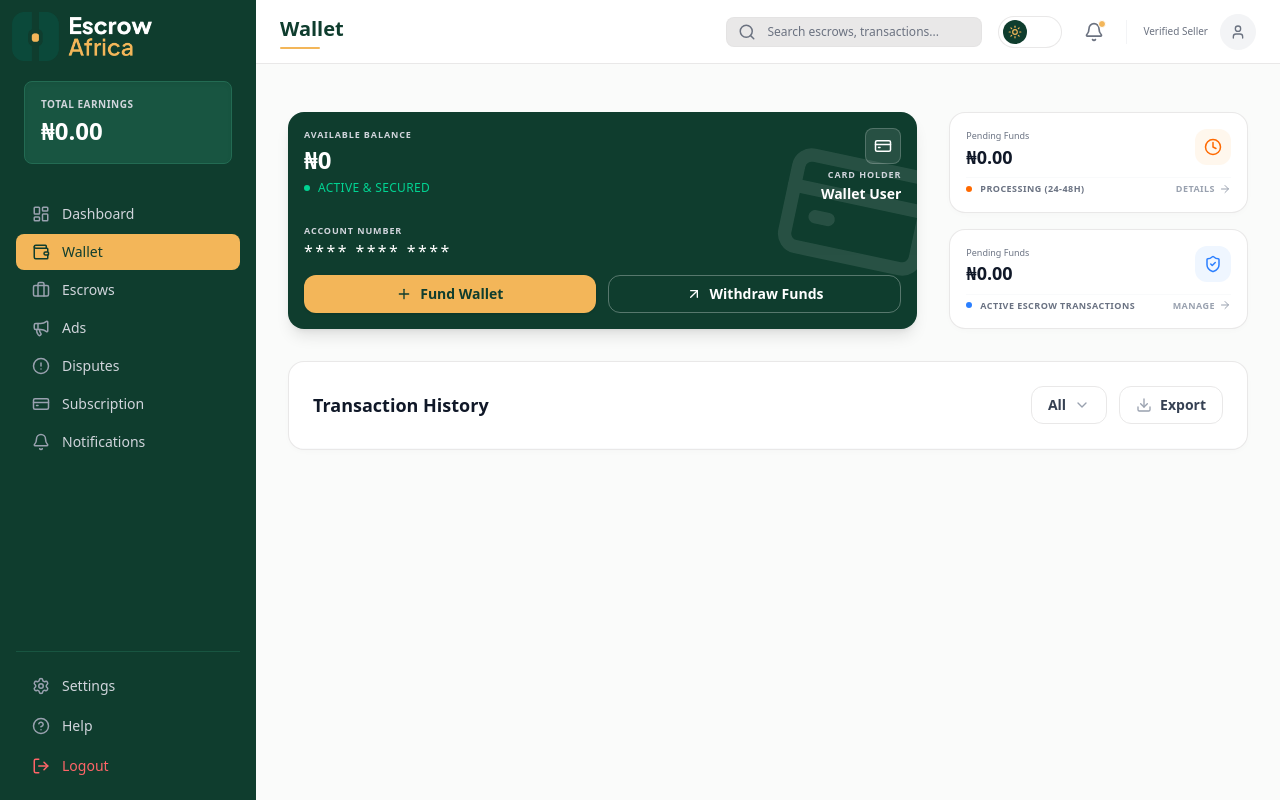
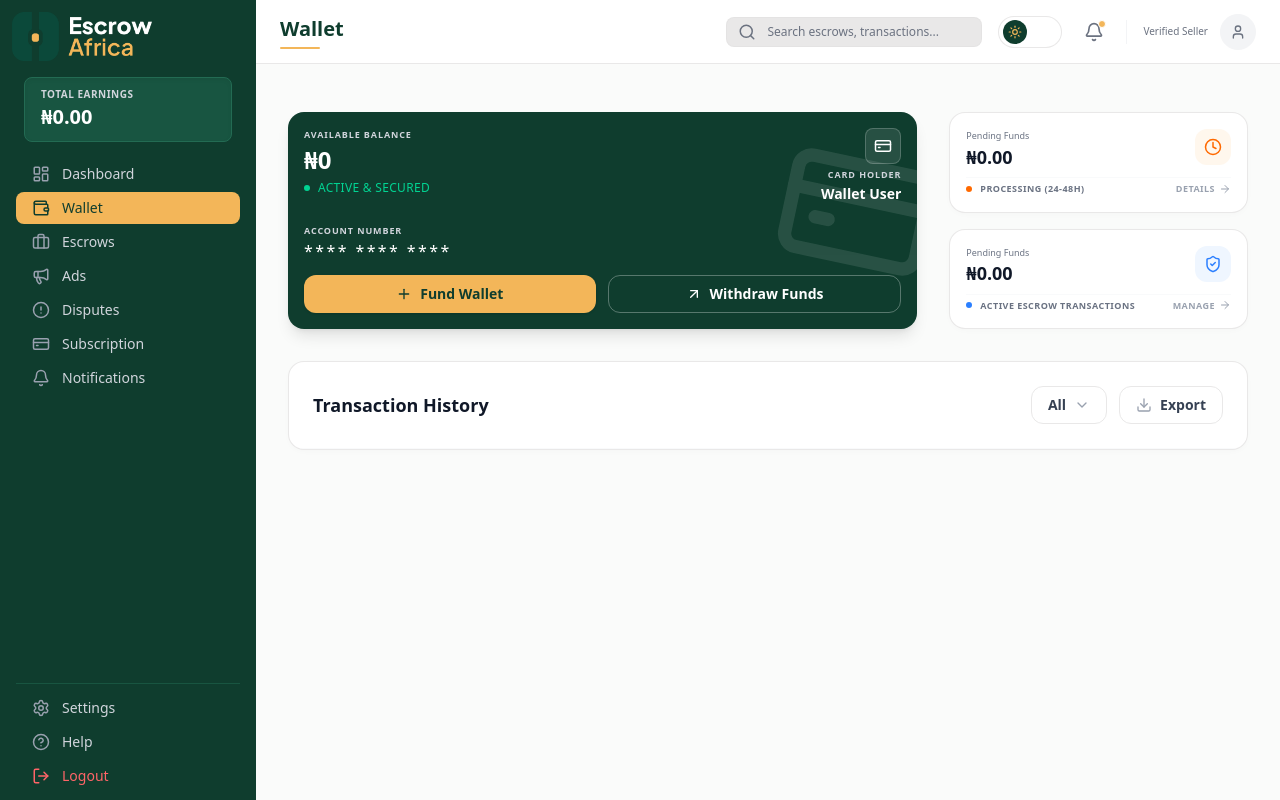
Before and after one commit to escrow-africa/escrow-frontend, a Next.js app: page /dashboard/wallet in a window 1280 px wide. Built offline with nearby package versions, Linux system fonts and the light colour scheme; no server answers.

Commit message:
feat: Refactor Sidebar component for improved layout and styling of earnings and navigation items

```diff
--- a/components/dashboard/layout/Sidebar.tsx
+++ b/components/dashboard/layout/Sidebar.tsx
@@ -80,15 +80,15 @@ export default function Sidebar({ isOpen, onClose, totalEarnings }: SidebarProps
         </div>
 
         {/* Total Earnings Block */}
-        <div className="px-6 py-2 mb-6 shrink-0">
-          <div className="bg-[#185541] rounded-lg p-4 border border-[#236b53] shadow-inner">
-            <p className="text-xs text-gray-300 uppercase font-semibold mb-1 tracking-wider text-[10px]">Total Earnings</p>
-            <p className="text-2xl font-bold">{totalEarnings ?? '₦0.00'}</p>
+        <div className="px-6 py-1 mb-3 shrink-0">
+          <div className="bg-[#185541] rounded-lg py-2.5 px-4 border border-[#236b53] shadow-inner">
+            <p className="text-xs text-gray-300 uppercase font-semibold mb-0.5 tracking-wider text-[10px]">Total Earnings</p>
+            <p className="text-xl font-bold">{totalEarnings ?? '₦0.00'}</p>
           </div>
         </div>
 
         {/* Main Navigation */}
-        <nav className="px-4 space-y-0.5 mb-4 flex-1 overflow-y-auto">
+        <nav className="px-4 space-y-0.5 mb-2 flex-1 overflow-y-auto">
           {navItems.map((item) => {
             const isActive = pathname === item.href || (item.href !== "/dashboard" && pathname.startsWith(`${item.href}/`));
             const Icon = item.icon;
@@ -98,7 +98,7 @@ export default function Sidebar({ isOpen, onClose, totalEarnings }: SidebarProps
                 key={item.name}
                 href={item.href}
                 onClick={onClose}
-                className={`flex items-center gap-3 px-4 py-2 rounded-lg text-sm font-medium transition-colors ${isActive
+                className={`flex items-center gap-3 px-4 py-1.5 rounded-lg text-sm font-medium transition-colors ${isActive
                   ? "bg-[#F3B659] text-[#0F3D2E]"
                   : "text-gray-300 hover:bg-[#185541] hover:text-white"
                   }`}
@@ -111,8 +111,8 @@ export default function Sidebar({ isOpen, onClose, totalEarnings }: SidebarProps
         </nav>
 
         {/* Bottom Navigation */}
-        <div className="px-4 shrink-0 pb-4 mt-auto overflow-hidden">
-          <div className="pt-4 border-t border-[#185541] space-y-1">
+        <div className="px-4 shrink-0 pb-2 mt-auto overflow-hidden">
+          <div className="pt-2 border-t border-[#185541] space-y-0.5">
             {bottomItems.map((item) => {
               const Icon = item.icon;
               if (item.name === "Logout") {
@@ -124,7 +124,7 @@ export default function Sidebar({ isOpen, onClose, totalEarnings }: SidebarProps
                       onClose();
                       router.push('/login');
                     }}
-                    className={`w-full text-left flex items-center gap-3 px-4 py-2 rounded-lg text-sm font-medium transition-colors hover:bg-[#185541] hover:text-white ${item.textClass || "text-gray-300"}`}
+                    className={`w-full text-left flex items-center gap-3 px-4 py-1.5 rounded-lg text-sm font-medium transition-colors hover:bg-[#185541] hover:text-white ${item.textClass || "text-gray-300"}`}
                   >
                     <Icon size={18} className={item.textClass ? "text-red-400" : "text-gray-400"} />
                     {item.name}
@@ -137,7 +137,7 @@ export default function Sidebar({ isOpen, onClose, totalEarnings }: SidebarProps
                   key={item.name}
                   href={item.href}
                   onClick={onClose}
-                  className={`flex items-center gap-3 px-4 py-2 rounded-lg text-sm font-medium transition-colors hover:bg-[#185541] hover:text-white ${item.textClass || "text-gray-300"}`}
+                  className={`flex items-center gap-3 px-4 py-1.5 rounded-lg text-sm font-medium transition-colors hover:bg-[#185541] hover:text-white ${item.textClass || "text-gray-300"}`}
                 >
                   <Icon size={18} className={item.textClass ? "text-red-400" : "text-gray-400"} />
                   {item.name}
```
